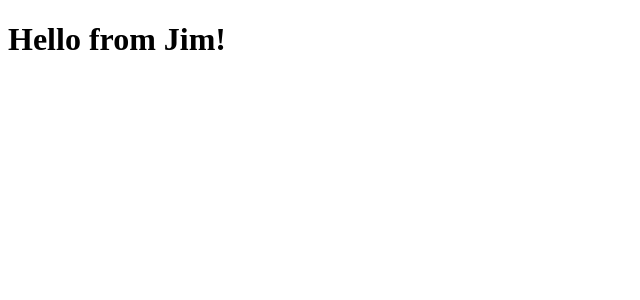
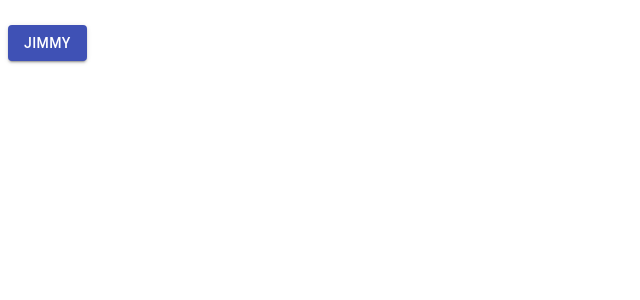
Before and after one commit to jwwang2003/memories, a React app: page / in a window 1280 px wide. Shown: the top 300 px of the page, without its empty margins (0-640 px from the left). Built offline with nearby package versions, Linux system fonts and the light colour scheme.

Commit message:
Initial commit

```diff
--- a/package.json
+++ b/package.json
@@ -4,7 +4,7 @@
   "description": "Random Access Memories",
   "main": "index.js",
   "scripts": {
-    "start": "webpack serve --mode production --open --hot --progress",
+    "start": "webpack serve --mode development --open --hot --progress",
     "build": "webpack --mode production"
   },
   "author": "Jimmy Wang & Brian Xue",
--- a/src/components/App.js
+++ b/src/components/App.js
@@ -1,9 +1,12 @@
 import React from 'react';
+import Button from '@material-ui/core/Button';
 
 function App() {
     return (
         <h1>
-            Hello from Jim!
+            <Button variant="contained" color="primary">
+                Jimmy
+            </Button>
         </h1>
     )
 }
--- a/src/index.html
+++ b/src/index.html
@@ -3,9 +3,10 @@
 <head>
     <meta charset="UTF-8">
     <meta name="viewport" content="width=device-width, initial-scale=1.0">
+    <link rel="shortcut icon" href="">
     <title>Memories</title>
 </head>
 <body>
-    <div id="app"></div>
+    <div id="root"></div>
 </body>
 </html>
--- a/src/index.js
+++ b/src/index.js
@@ -6,5 +6,5 @@ ReactDOM.render(
   <React.StrictMode>
     <App />
   </React.StrictMode>,
-  document.getElementById('app')
+  document.getElementById('root')
 );
--- a/webpack.config.js
+++ b/webpack.config.js
@@ -1,6 +1,6 @@
 const path = require('path');
 const HtmlWebpackPlugin = require('html-webpack-plugin');
-var CompressionPlugin = require('compression-webpack-plugin');
+const CompressionPlugin = require('compression-webpack-plugin');
 
 module.exports = {
   entry: './src/index.js',
```
Also changed, not shown: 2 other files (tests, documents, lock files or other folders).
